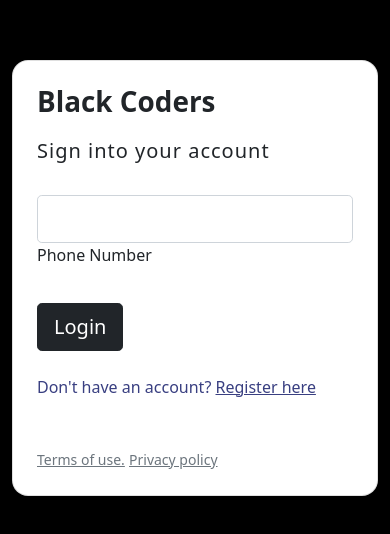
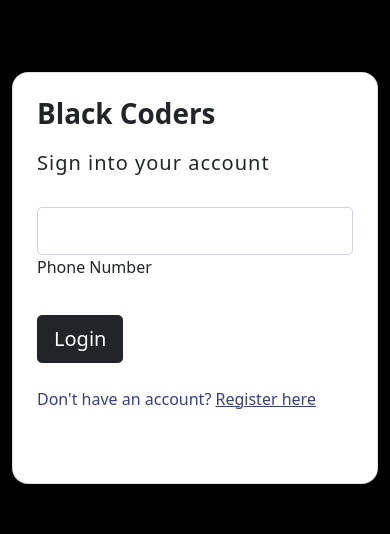
Before and after one commit to akshitagupta15june/Keep-Calm-and-Carry-On.github.io, a plain HTML site: page TaskWhiz/loginPhone.html in a window 390 px wide. Shown: the part 144-678 px from the top of the page. Drawn offline with nearby package versions, Linux system fonts and the light colour scheme.

Commit message:
Update loginPhone.html

```diff
--- a/TaskWhiz/loginPhone.html
+++ b/TaskWhiz/loginPhone.html
@@ -39,8 +39,7 @@
                    <p class="mb-5 pb-lg-2" style="color: #393f81;">Don't have an account?
                      <a href="signUp.html" style="color: #393f81;">Register here</a>
                    </p>
-                   <a href="#!" class="small text-muted">Terms of use.</a>
-                   <a href="#!" class="small text-muted">Privacy policy</a>
+
                  </form>
 
                </div>
```
